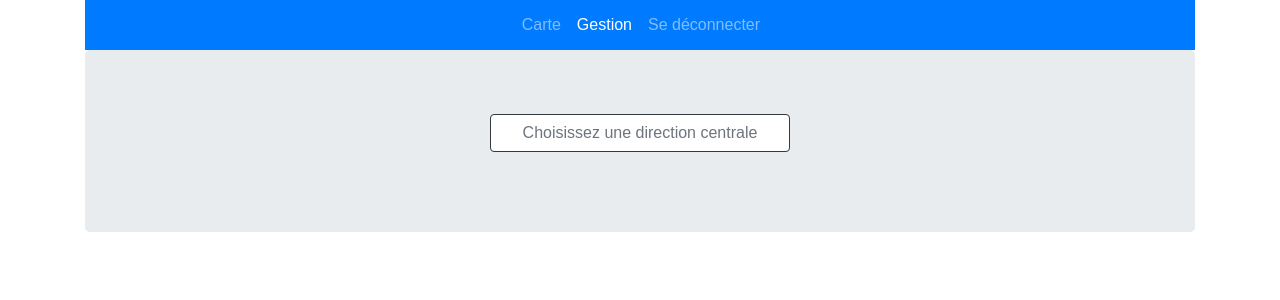
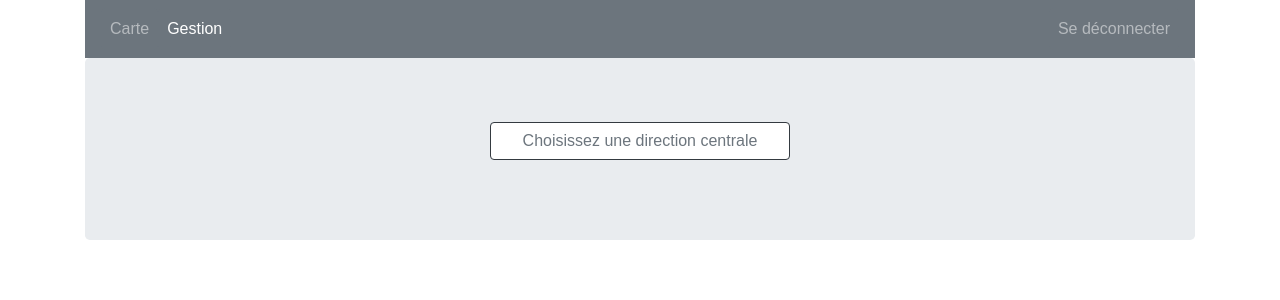
Before and after one commit to adrien914/gestion_directions, a Django app: page /gestion/ in a window 1280 px wide. Shown: the top 300 px of the page. Run offline with Django 3.2, Linux system fonts and the light colour scheme; the visitor is signed in with stand-in values (Sample User, id 1); parts of the project's set-up code (start-up, migrations or seed data) failed here and were passed over; some libraries are stand-ins or nearby versions.

Commit message:
Finished everything

```diff
--- a/app/gestion_ddsp/carte/models.py
+++ b/app/gestion_ddsp/carte/models.py
@@ -4,6 +4,12 @@ from gestionnaire.models import EtatSite
 
 class Hebergement(models.Model):
     type = models.CharField(max_length=255, default=None, null=True)
+
+    def generate_all(self):
+        Hebergement.objects.create(type='local')
+        Hebergement.objects.create(type='SGAMI')
+        Hebergement.objects.create(type='DRCPN')
+
 
     def __str__(self):
         return self.type
--- a/app/gestion_ddsp/gestion_ddsp/urls.py
+++ b/app/gestion_ddsp/gestion_ddsp/urls.py
@@ -21,7 +21,7 @@ from django.contrib.auth.views import LogoutView
 
 
 urlpatterns = [
-    path('', carte_views.Index.as_view(), name='carte'),
+    path('', carte_views.Index.as_view(), name='index'),
     path('generate_all/', carte_views.GenerateDirections.as_view()),
     path('get_ddsp_name/', carte_views.GetDdspName.as_view(), name='get_ddsp_name'),
     path('gestion/', gestionnaire_views.Gestionnaire.as_view(), name='gestionnaire_empty'),
--- a/app/gestion_ddsp/gestionnaire/templates/gestionnaire.html
+++ b/app/gestion_ddsp/gestionnaire/templates/gestionnaire.html
@@ -49,7 +49,7 @@
                     <h2 class="col-12">Hebergement</h2>
                     <div class="col-12 btn-toolbar">
                         {% for hebergement in hebergements %}
-                            <button id="{{ hebergement.type }}" class="btn btn-info mt-1 mb-1 ml-auto mr-auto col-2 border-dark zoom"
+                            <button id="{{ hebergement.type }}" class="btn btn-light mt-1 mb-1 ml-auto mr-auto col-2 border-dark zoom"
                                     onclick="change_hebergement('{{ hebergement.type }}', '{{ direction.name }}', '{{ csrf_token }}')">
                                 {{ hebergement.type }} {% if direction.hebergement.type == hebergement.type %}
                                 <i id="icon_active_hebergement" class="far fa-check-circle faa-check-circle animated faa-4x"></i>{% endif %}
--- a/app/gestion_ddsp/templates/base.html
+++ b/app/gestion_ddsp/templates/base.html
@@ -12,25 +12,21 @@
 
 <body>
     <div class="container">
-            <nav class="navbar navbar-expand-lg navbar-dark bg-primary">
-                  <div class="navbar-collapse collapse w-100 dual-collapse2 order-0 order-md-0" id="navbarSupportedContent">
-                      <ul class="navbar-nav ml-auto text-center">
+        <nav class="navbar navbar-expand-lg navbar-dark bg-secondary">
+              <ul class="navbar-nav left-0 text-center">
                 <li class="nav-item" id="navbar_carte">
-                            <a class="nav-link" href="{%  url 'carte' %}">Carte</a>
+                    <a class="nav-link btn btn-secondary" href="{%  url 'carte' %}">Carte</a>
                 </li>
                 <li class="nav-item" id="navbar_gestion" >
-                            <a class="nav-link" href="{% url 'gestionnaire_empty'%}">Gestion</a>
+                    <a class="nav-link btn btn-secondary" href="{% url 'gestionnaire_empty'%}">Gestion</a>
                 </li>
 
               </ul>
-                  </div>
-                <div class="navbar-collapse collapse w-100 dual-collapse2 order-1 order-md-0">
-                    <ul class="navbar-nav mr-auto text-center">
+            <ul class="navbar-nav ml-auto text-center">
                 <li class="nav-item">
-                            <a class="nav-link" href="/logout/">Se déconnecter</a>
+                    <a class="nav-link btn btn-secondary" href="{% url 'logout' %}">Se déconnecter</a>
                 </li>
             </ul>
-                </div>
         </nav>
         {% block body %}{% endblock %}
     </div>
```
Also changed, not shown: app/gestion_ddsp/carte/views.py (+11 -5 lines). Lines whose indentation alone changed are shown as unchanged.
